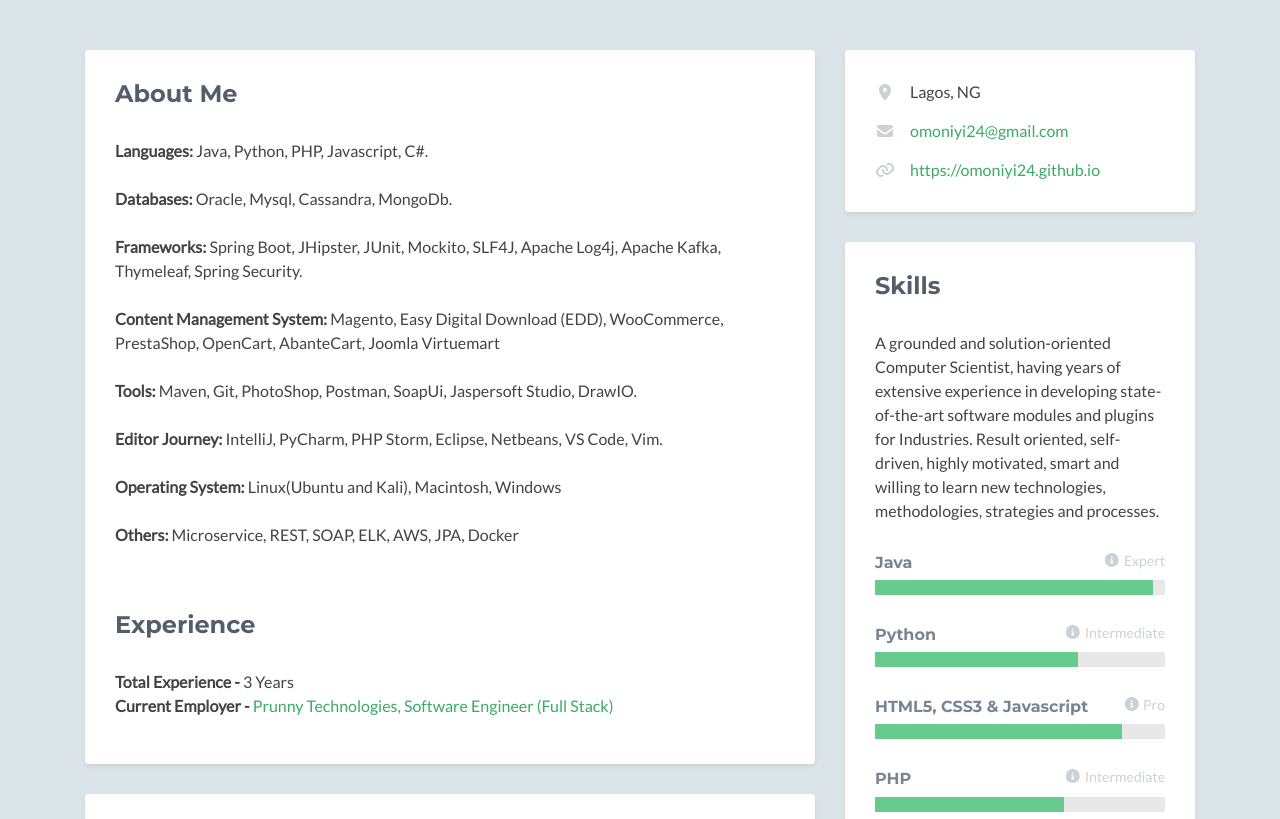
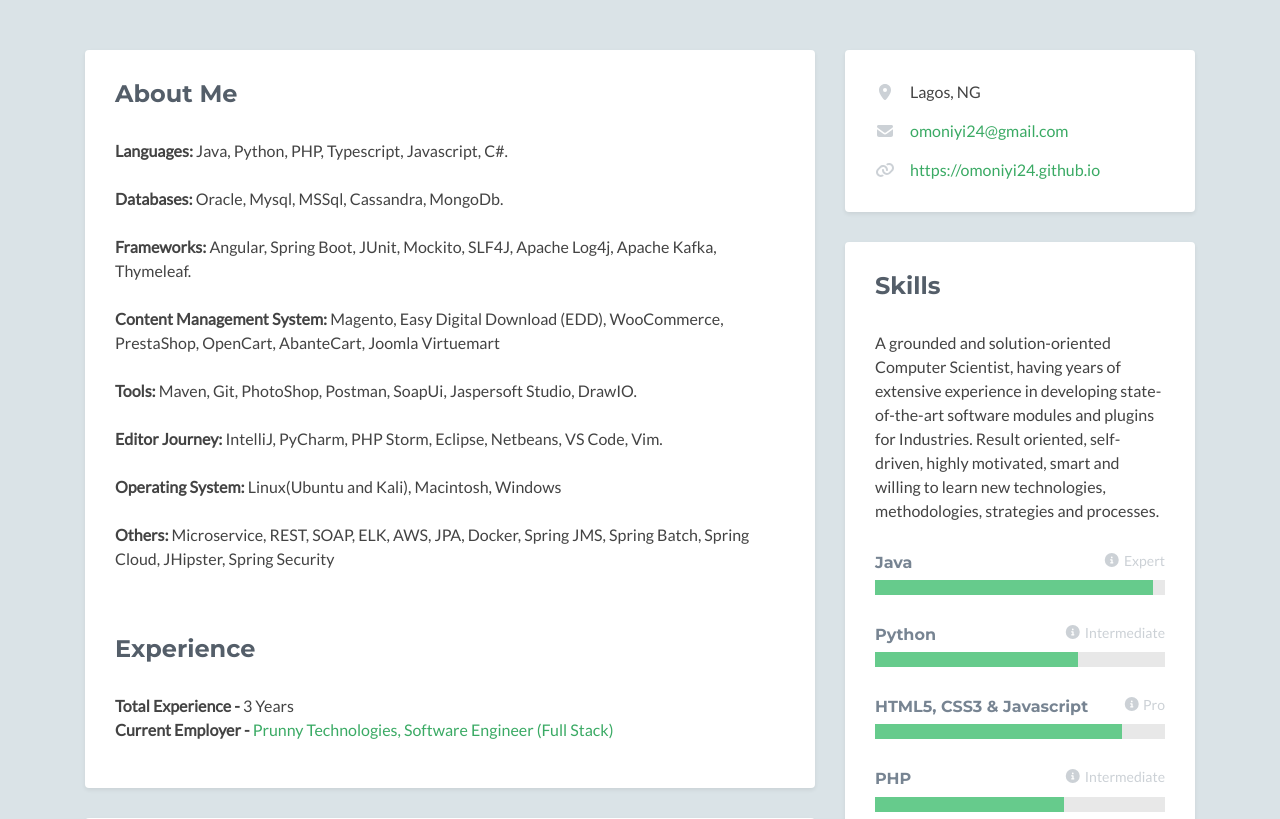
Before and after one commit to omoniyi24/omoniyi24.github.io, a plain HTML site: page index.html in a window 1280 px wide. Shown: the part 380-1199 px from the top of the page. Drawn offline with nearby package versions, Linux system fonts and the light colour scheme; no server answers; some icons are missing.

Commit message:
update about me

```diff
--- a/index.html
+++ b/index.html
@@ -59,14 +59,14 @@
                         <h2 class="heading">About Me</h2>
                         <div class="content">
 								<p>
-                                    <b>Languages:</b> Java, Python, PHP, Javascript, C#.<br><br>
-									<b>Databases:</b> Oracle, Mysql, Cassandra, MongoDb.<br><br>
-                                    <b>Frameworks:</b> Spring Boot, JHipster, JUnit, Mockito, SLF4J, Apache Log4j, Apache Kafka, Thymeleaf, Spring Security.<br><br>
+                                    <b>Languages:</b> Java, Python, PHP, Typescript, Javascript, C#.<br><br>
+									<b>Databases:</b> Oracle, Mysql, MSSql, Cassandra, MongoDb.<br><br>
+                                    <b>Frameworks:</b> Angular, Spring Boot, JUnit, Mockito, SLF4J, Apache Log4j, Apache Kafka, Thymeleaf.  <br><br>
                                     <b>Content Management System:</b> Magento, Easy Digital Download (EDD), WooCommerce, PrestaShop, OpenCart, AbanteCart, Joomla Virtuemart<br><br>
                                     <b>Tools:</b> Maven, Git, PhotoShop, Postman, SoapUi, Jaspersoft Studio, DrawIO.<br><br>
                                     <b>Editor Journey:</b> IntelliJ, PyCharm, PHP Storm, Eclipse, Netbeans, VS Code, Vim.<br><br>
                                     <b>Operating System:</b> Linux(Ubuntu and Kali), Macintosh, Windows<br><br>
-									<b>Others:</b> Microservice, REST, SOAP, ELK, AWS, JPA, Docker<br><br><br>
+									<b>Others:</b> Microservice, REST, SOAP, ELK, AWS, JPA, Docker, Spring JMS, Spring Batch, Spring Cloud, JHipster, Spring Security<br><br><br>
                                 </p>
 								<p>
 									<h2 class="heading">Experience</h2>
```
